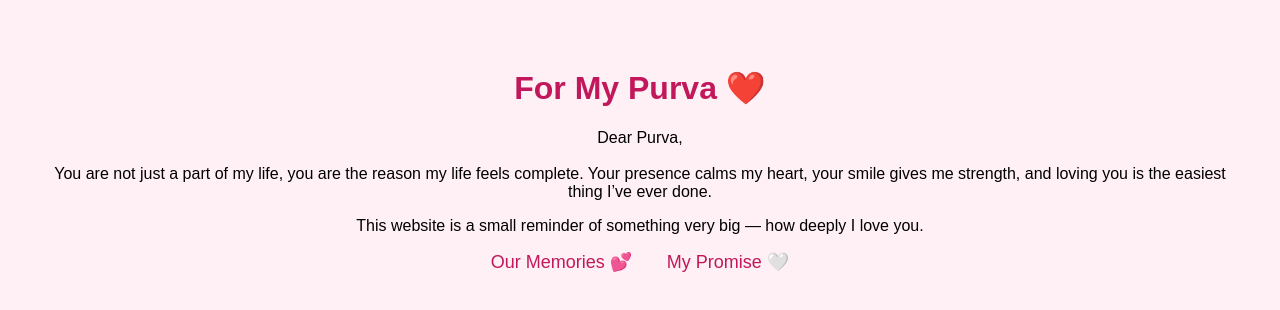
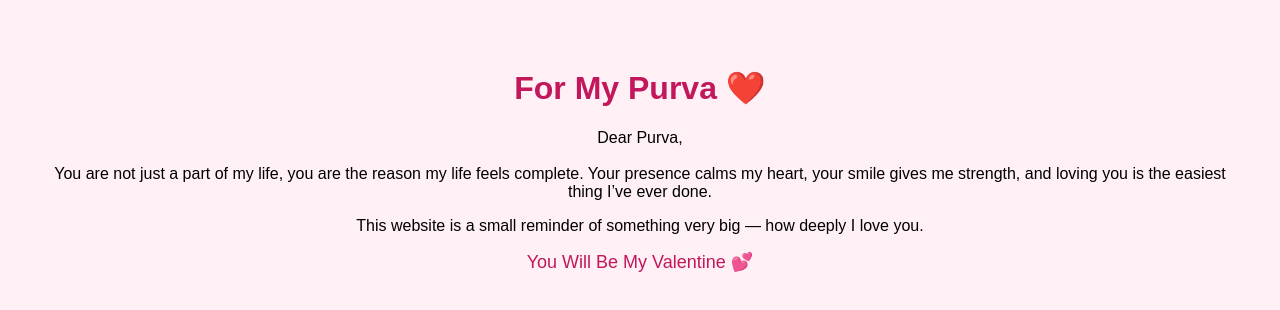
Before and after one commit to dudeluckysolanki55-blip/luckypurva.github.io, a plain HTML site: page index.html in a window 1280 px wide. Drawn offline with Linux system fonts and the light colour scheme.

Commit message:
Update index.html

```diff
--- a/index.html
+++ b/index.html
@@ -34,8 +34,8 @@ This website is a small reminder of something very big —
 how deeply I love you.
 </p>
 
-<a href="memories.html">Our Memories 💕</a>
-<a href="promise.html">My Promise 🤍</a>
+<a href="memories.html">You Will Be My Valentine 💕</a>
+
 
 </body>
 </html>
```
